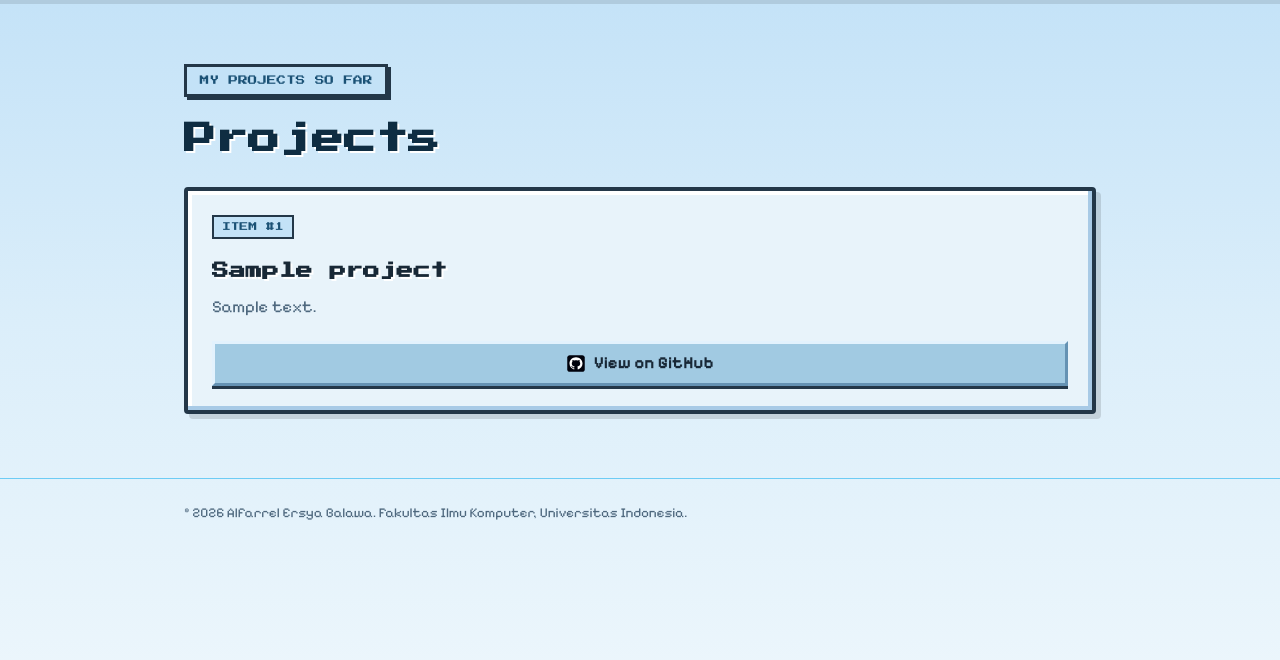
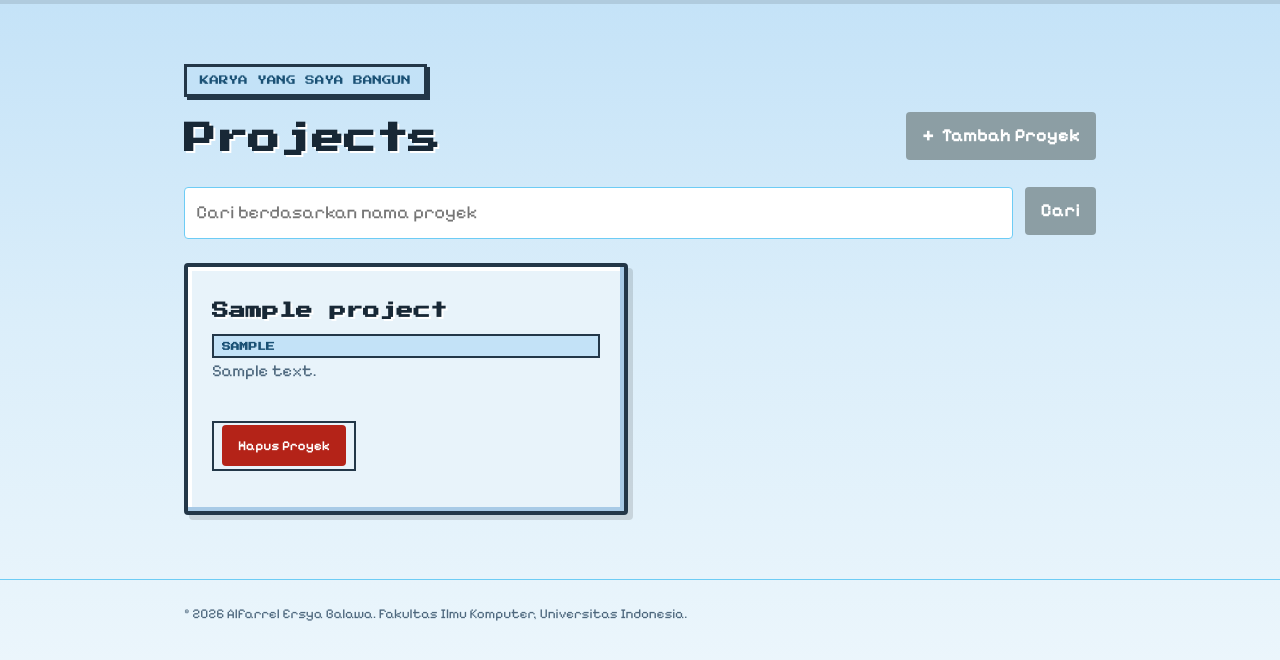
Before and after one commit to alpallel/portofolio, a Django app: page /projects/ in a window 1280 px wide. Shown: the part 77-737 px from the top of the page. Run offline with Django 5.2, Linux system fonts and the light colour scheme; tables that the repository leaves empty hold one stand-in row (values such as "Sample post").

Commit message:
feat: add project deletion functionality and update project listing UI

```diff
--- a/main/urls.py
+++ b/main/urls.py
@@ -1,6 +1,6 @@
 from django.urls import path
 
-from main.views import show_main, show_experience, show_projects, create_project, get_projects_json
+from main.views import show_main, show_experience, show_projects, create_project, get_projects_json, delete_project
 
 app_name = "main"
 
@@ -10,4 +10,5 @@ urlpatterns = [
     path("projects/", show_projects, name="show_projects"),
     path("projects/add/", create_project, name="create_project"),
     path("api/projects/", get_projects_json, name="get_projects_json"),
+    path("projects/<uuid:project_id>/delete/",delete_project,name="delete_project")
 ]
--- a/main/views.py
+++ b/main/views.py
@@ -45,7 +45,7 @@ def show_projects(request):
     context = {
         "name": "Alfarrel Ersya Balawa",
         "short_name": "Alfarrel",
-        "projects_list": Project.objects.all(),
+        "project_list": Project.objects.all(),
         "title_query": title_query,
     }
     return render(request, "projects.html", context)
@@ -74,3 +74,13 @@ def get_projects_json(request):
 
     projects_json = serializers.serialize("json", projects)
     return HttpResponse(projects_json, content_type="application/json")
+
+def delete_project(request, project_id):
+    project = get_object_or_404(Project, pk=project_id)
+
+    if request.method == "POST":
+        project.delete()
+        messages.success(request, "Project berhasil dihapus!")
+        return redirect("main:show_projects")
+
+    return redirect("main:show_projects")
--- a/static/css/style.css
+++ b/static/css/style.css
@@ -747,6 +747,213 @@ h1, h2, h3, .brand {
     background: var(--ink);
 }
 
+/* Tutorial - Projects */
+.project-header {
+    width: 100%;
+    display: flex;
+    justify-content: space-between;
+    align-items: center;
+    gap: 1rem;
+    margin-bottom: 1.5rem;
+}
+
+.project-grid {
+    grid-template-columns: repeat(2, minmax(0, 1fr));
+}
+
+.project-grid .experience-card {
+    display: flex;
+    flex-direction: column;
+}
+
+.project-image {
+    display: block;
+    width: 100%;
+    height: auto;
+    border: 1px solid black;
+    border-radius: var(--radius);
+}
+
+.project-header h1 {
+    margin-bottom: 0;
+}
+
+.project-add-button {
+    display: inline-flex;
+    align-items: center;
+    gap: 0.45rem;
+}
+
+.project-add-button span {
+    font-size: 1.25rem;
+    line-height: 1;
+}
+
+.project-search {
+    display: flex;
+    gap: 0.75rem;
+    margin-bottom: 1.5rem;
+}
+
+.project-search__input {
+    width: 100%;
+    min-width: 0;
+    padding: 0.7rem;
+    border: 1px solid var(--line);
+    border-radius: var(--radius);
+    background: #fff;
+    color: var(--ink);
+    font: inherit;
+}
+
+.project-search__input:focus {
+    outline: 2px solid var(--accent);
+    border-color: var(--accent);
+}
+
+.project-actions {
+    display: flex;
+    align-items: center;
+    flex-wrap: wrap;
+    gap: 20px;
+    margin-top: 1rem;
+}
+
+.project-actions .button {
+    font-size: 0.85rem;
+    font-weight: 600;
+}
+
+.project-card-actions {
+    display: flex;
+    flex-direction: column;
+    margin-top: auto;
+}
+
+.hide {
+    display: none !important;
+}
+
+.project-actions .experience-status {
+    margin-top: 0;
+}
+
+.project-delete-modal {
+    display: none;
+    position: fixed;
+    inset: 0;
+    width: 100%;
+    height: 100%;
+    max-width: none;
+    max-height: none;
+    margin: 0;
+    padding: 1rem;
+    border: 0;
+    background: transparent;
+    z-index: 10;
+    align-items: center;
+    justify-content: center;
+}
+
+.project-delete-modal:popover-open {
+    display: flex;
+}
+
+.project-delete-modal__backdrop {
+    position: absolute;
+    inset: 0;
+    width: 100%;
+    height: 100%;
+    border: 0;
+    padding: 0;
+    background: rgba(28, 25, 23, 0.58);
+    cursor: default;
+}
+
+.project-delete-modal__content {
+    position: relative;
+    z-index: 1;
+    width: min(100%, 480px);
+    padding: 1.5rem;
+    background: var(--paper);
+    border: 1px solid var(--line);
+    border-radius: var(--radius);
+    box-shadow: 0 1rem 3rem rgba(28, 25, 23, 0.22);
+}
+
+.project-delete-modal__content h2 {
+    margin: 0 0 0.75rem;
+    font-family:
+        "Space Grotesk",
+        -apple-system,
+        sans-serif;
+    font-size: 1.5rem;
+}
+
+.project-delete-modal__close {
+    position: absolute;
+    top: 1rem;
+    right: 1rem;
+    border: 0;
+    padding: 0;
+    background: transparent;
+    color: var(--text-muted);
+    font-size: 1.8rem;
+    line-height: 1;
+    cursor: pointer;
+}
+
+.project-delete-modal__actions {
+    display: flex;
+    justify-content: flex-end;
+    gap: 0.75rem;
+    margin-top: 1.5rem;
+}
+
+.button-danger {
+    background: #b42318;
+}
+
+@media (max-width: 600px) {
+    .project-header {
+        align-items: flex-start;
+        flex-direction: column;
+    }
+
+    .project-add-button {
+        width: 100%;
+        justify-content: center;
+    }
+
+    .project-search {
+        flex-direction: column;
+    }
+
+    .project-search .button {
+        width: 100%;
+    }
+
+    .project-delete-modal {
+        align-items: flex-end;
+        padding: 0;
+    }
+
+    .project-delete-modal__content {
+        width: 100%;
+        padding: 1.25rem;
+        border-radius: var(--radius) var(--radius) 0 0;
+    }
+
+    .project-delete-modal__actions {
+        flex-direction: column-reverse;
+    }
+
+    .project-delete-modal__actions .button {
+        width: 100%;
+        text-align: center;
+    }
+}
+
 @media (max-width: 600px) {
     .hero-grid {
         grid-template-columns: 1fr;
--- /dev/null
+++ b/templates/components/project_delete_modal.html
@@ -0,0 +1,43 @@
+<p class="experience-status">
+    <button type="button"
+            class="button button-danger"
+            popovertarget="delete-project-{{ project.id }}"
+            aria-label="Hapus {{ project.title }}"
+            title="Hapus proyek">
+        Hapus Proyek
+    </button>
+</p>
+<div id="delete-project-{{ project.id }}"
+     class="project-delete-modal"
+     popover="auto"
+     role="dialog"
+     aria-modal="true"
+     aria-labelledby="delete-project-title-{{ project.id }}">
+    <button type="button"
+            class="project-delete-modal__backdrop"
+            popovertarget="delete-project-{{ project.id }}"
+            popovertargetaction="hide"
+            aria-label="Tutup konfirmasi hapus"></button>
+    <div class="project-delete-modal__content">
+        <button type="button"
+                class="project-delete-modal__close"
+                popovertarget="delete-project-{{ project.id }}"
+                popovertargetaction="hide"
+                aria-label="Tutup konfirmasi hapus">×</button>
+        <h2 id="delete-project-title-{{ project.id }}">Hapus Projek?</h2>
+        <p>
+            Apakah Anda yakin ingin menghapus
+            <strong>{{ project.title }}</strong>?
+        </p>
+        <div class="project-delete-modal__actions">
+            <button type="button"
+                    class="button button-secondary"
+                    popovertarget="delete-project-{{ project.id }}"
+                    popovertargetaction="hide">Batal</button>
+            <form method="post" action="{% url 'main:delete_project' project.id %}">
+                {% csrf_token %}
+                <button type="submit" class="button button-danger">Ya, Hapus</button>
+            </form>
+        </div>
+    </div>
+</div>
--- a/templates/projects.html
+++ b/templates/projects.html
@@ -1,31 +1,57 @@
-{% extends 'base.html' %}
+{% extends "base.html" %}
+{% block meta %}
+    <title>Projects - {{ name }}</title>
+{% endblock meta %}
 {% block content %}
     <main>
-        <section class="project-section" id="project">
+        <section class="experience-section" id="experience">
             <div class="container">
-                <p class="section-kicker">My projects so far</p>
-                <h1 class="page-title">Projects</h1>
-
-                <div class="project-grid">
-                    {% for project in projects_list %}
-                        <article class="project-card">
-                            <div class="project-card-content">
-                                <span class="project-badge">ITEM #{{ forloop.counter }}</span>
-                                <h2>{{ project.title }}</h2>
-                                <p class="project-description">
-                                    {{ project.description }}
-                                </p>
+                <p class="section-kicker">Karya yang saya bangun</p>
+                <div class="project-header">
+                    <h1>Projects</h1>
+                    <a href="{% url 'main:create_project' %}"
+                       class="button project-add-button">
+                        <span aria-hidden="true">+</span>
+                        Tambah Proyek
+                    </a>
+                </div>
+                <form method="get"
+                      action="{% url 'main:show_projects' %}"
+                      class="project-search">
+                    <input type="search"
+                           name="title"
+                           value="{{ title_query }}"
+                           placeholder="Cari berdasarkan nama proyek"
+                           class="project-search__input"
+                           aria-label="Cari berdasarkan nama proyek">
+                    <button type="submit" class="button">Cari</button>
+                </form>
+                <div class="experience-grid project-grid">
+                    {% for project in project_list %}
+                        <article class="experience-card">
+                            {% if project.project_image_url %}
+                                <img src="{{ project.project_image_url }}"
+                                     alt="Gambar {{ project.title }}"
+                                     class="project-image">
+                            {% endif %}
+                            <h2>{{ project.title }}</h2>
+                            <span class="experience-category">{{ project.tech_stack }}</span>
+                            <p class="experience-description">{{ project.description }}</p>
+                            <div class="project-card-actions">
+                                <div class="project-actions">
+                                    {% if project.project_url %}
+                                        <a href="{{ project.project_url }}" class="button">Lihat Project</a>
+                                    {% endif %}
+                                    {% include "components/project_delete_modal.html" with project=project %}
+                                </div>
                             </div>
-
-                            <a href="{{ project.link }}" class="project-link" target="_blank" rel="noopener">
-                                <img src="/static/img/github.svg" alt="GitHub Logo" class="project-btn-icon">
-                                <span>View on GitHub</span>
-                            </a>
                         </article>
                     {% empty %}
-                        <div class="empty-state-box">
-                            <p class="empty-state">No project has been added yet.</p>
-                        </div>
+                        {% if title_query %}
+                            <p class="empty-state">Tidak ada proyek dengan nama tersebut.</p>
+                        {% else %}
+                            <p class="empty-state">Belum ada proyek yang ditambahkan.</p>
+                        {% endif %}
                     {% endfor %}
                 </div>
             </div>
```
